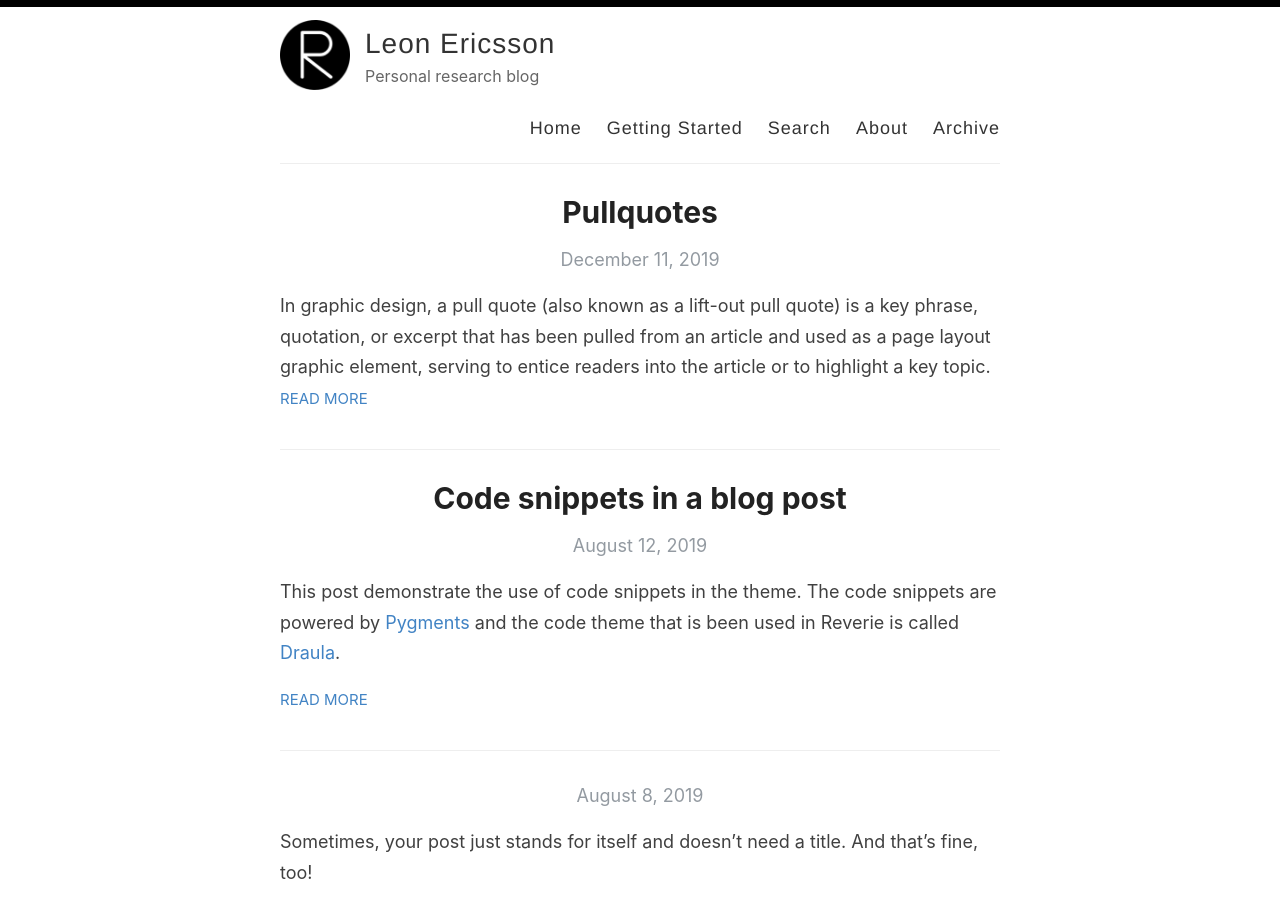
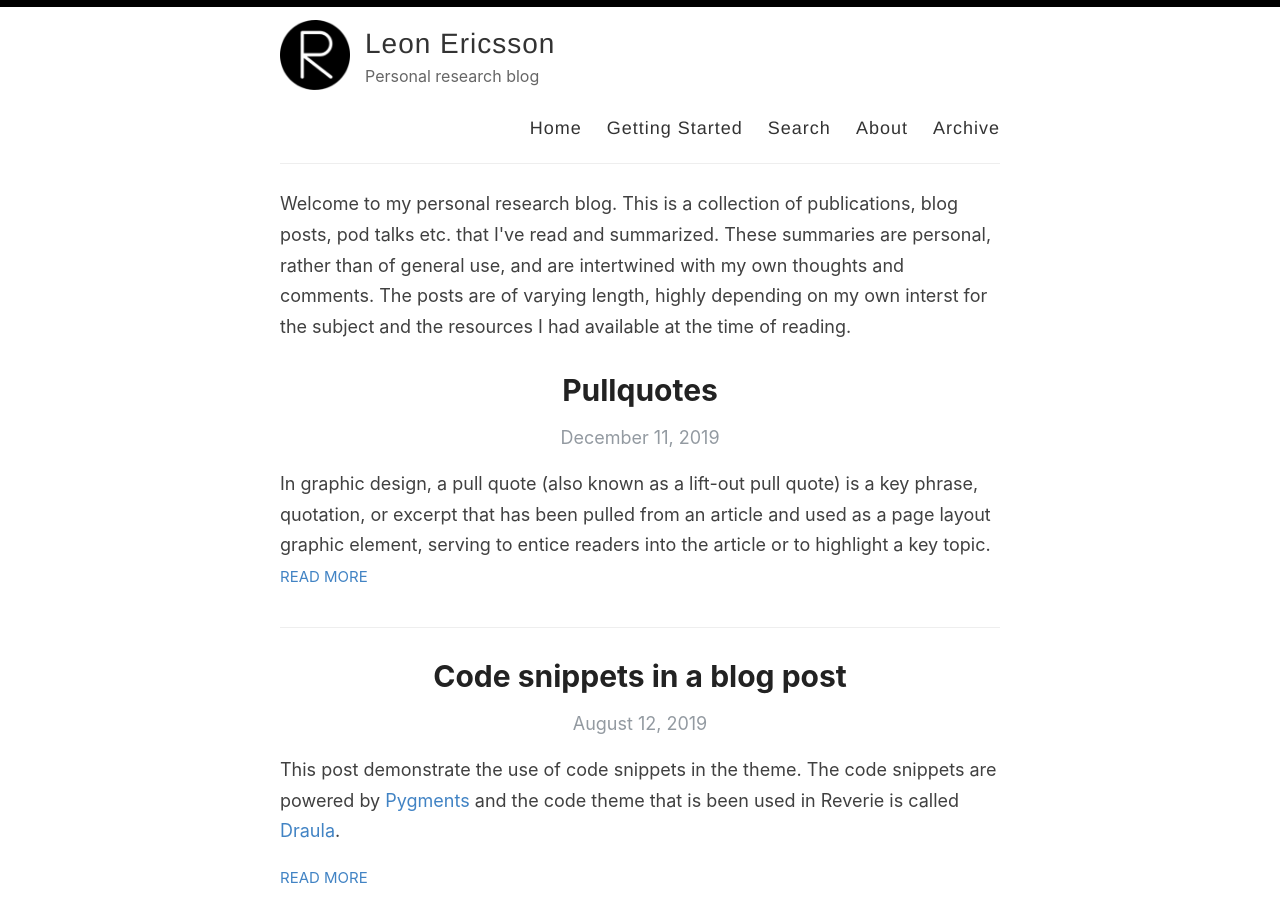
Before and after one commit to LeonEricsson/leonericsson.github.io, a Jekyll site: the page built from index.html, in a window 1280 px wide and 900 px high. Built offline with Jekyll 4.4.1, drawn with Linux system fonts in a browser that asks for light colours; the list of posts is cut into pages by our own code.

Commit message:
Update index.html

```diff
--- a/index.html
+++ b/index.html
@@ -1,6 +1,10 @@
 ---
 layout: default
 ---
+
+<p>Welcome to my personal research blog. This is a collection of publications, blog posts, pod talks etc. that I've read and summarized.
+These summaries are personal, rather than of general use, and are intertwined with my own thoughts and comments. The posts are of varying length,
+highly depending on my own interst for the subject and the resources I had available at the time of reading.</p>
 
 <div class="posts">
   {% for post in paginator.posts %}
```
